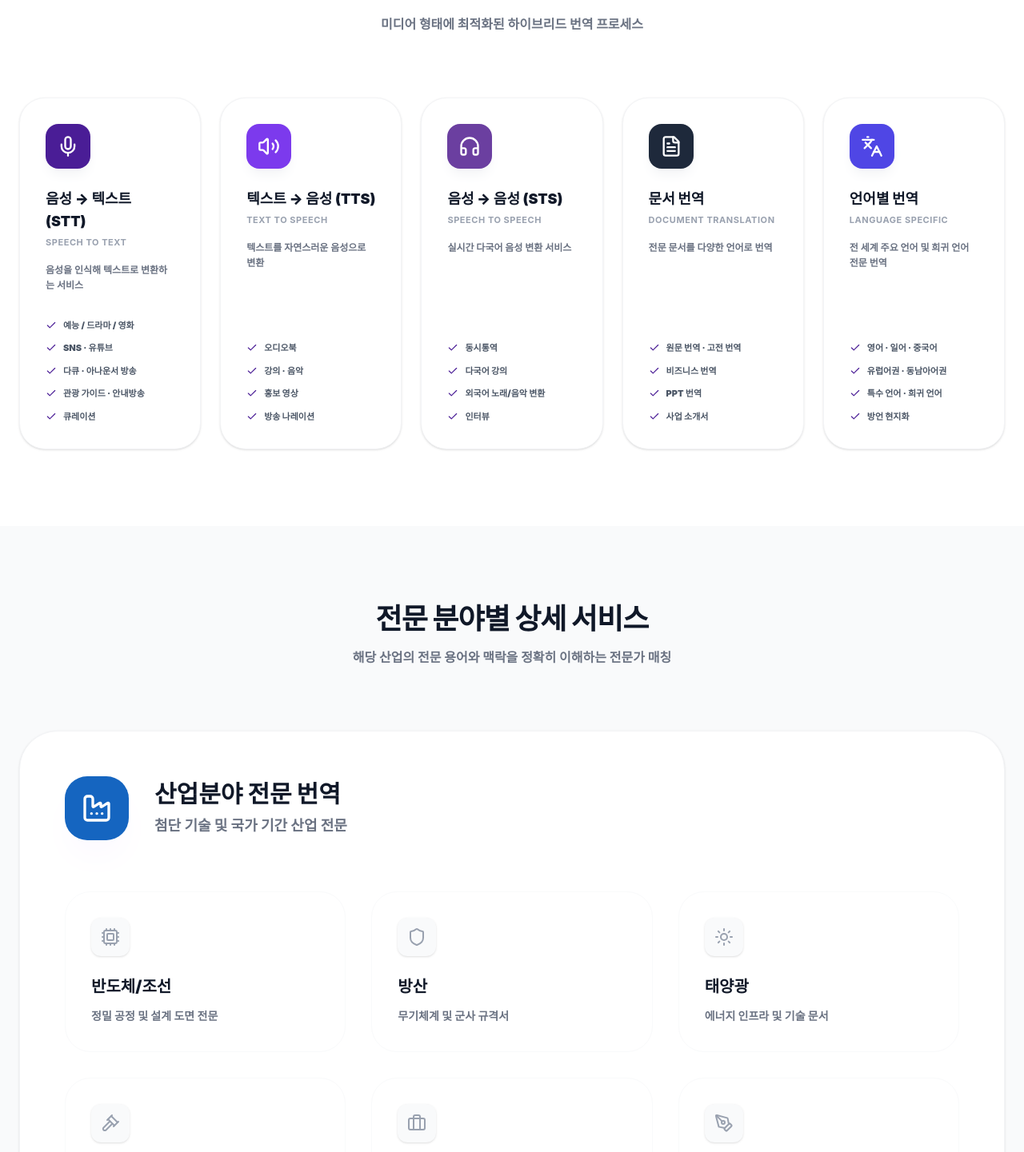
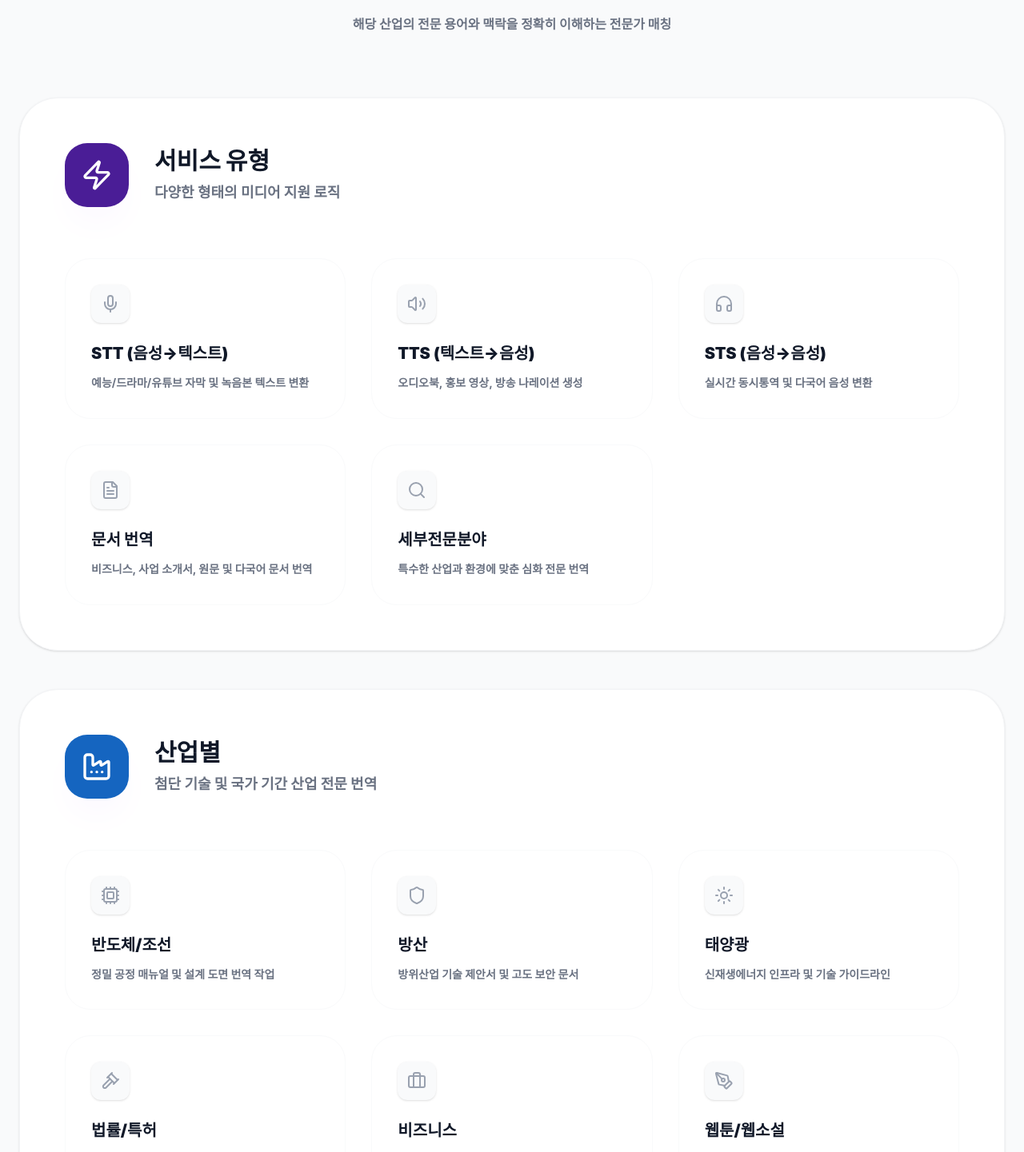
Before and after one commit to hu-tec/translation-hub, a React (Vite) app: page /translation-hub/fields in a window 1280 px wide. Shown: the part 826-2267 px from the top of the page at 80% size. Built offline with nearby package versions, Linux system fonts and the light colour scheme.

Commit message:
Update FieldsOverviewPage.tsx

```diff
--- a/src/app/components/FieldsOverviewPage.tsx
+++ b/src/app/components/FieldsOverviewPage.tsx
@@ -5,98 +5,65 @@ import {
   ChefHat, Home, GraduationCap, Sparkles,
   Globe, Tv, FileSearch, Newspaper, Mic, Stethoscope,
   ArrowRight, Volume2, Headphones, FileText, Search, Check,
-  HardHat, Building2, Hammer
+  HardHat, Building2, Hammer, Zap, BookOpen, Dumbbell
 } from "lucide-react";
 import { Link } from "react-router";
 
-const translationTypes = [
+const categories = [
   {
     id: "stt",
-    title: "음성 → 텍스트 (STT)",
-    subtitle: "Speech to Text",
-    description: "음성을 인식해 텍스트로 변환하는 서비스",
+    title: "서비스 유형",
+    subtitle: "다양한 형태의 미디어 지원 로직",
+    icon: Zap,
     color: "#4A1D96",
-    icon: Mic,
-    features: ["예능 / 드라마 / 영화", "SNS · 유튜브", "다큐 · 아나운서 방송", "관광 가이드 · 안내방송", "큐레이션"]
+    items: [
+      { name: "STT (음성→텍스트)", icon: Mic, desc: "예능/드라마/유튜브 자막 및 녹음본 텍스트 변환" },
+      { name: "TTS (텍스트→음성)", icon: Volume2, desc: "오디오북, 홍보 영상, 방송 나레이션 생성" },
+      { name: "STS (음성→음성)", icon: Headphones, desc: "실시간 동시통역 및 다국어 음성 변환" },
+      { name: "문서 번역", icon: FileText, desc: "비즈니스, 사업 소개서, 원문 및 다국어 문서 번역" },
+      { name: "세부전문분야", icon: Search, desc: "특수한 산업과 환경에 맞춘 심화 전문 번역" },
+    ],
   },
   {
-    id: "tts",
-    title: "텍스트 → 음성 (TTS)",
-    subtitle: "Text to Speech",
-    description: "텍스트를 자연스러운 음성으로 변환",
-    color: "#7C3AED",
-    icon: Volume2,
-    features: ["오디오북", "강의 · 음악", "홍보 영상", "방송 나레이션"]
-  },
-  {
-    id: "sts",
-    title: "음성 → 음성 (STS)",
-    subtitle: "Speech to Speech",
-    description: "실시간 다국어 음성 변환 서비스",
-    color: "#6B3FA0",
-    icon: Headphones,
-    features: ["동시통역", "다국어 강의", "외국어 노래/음악 변환", "인터뷰"]
-  },
-  {
-    id: "doc",
-    title: "문서 번역",
-    subtitle: "Document Translation",
-    description: "전문 문서를 다양한 언어로 번역",
-    color: "#1E293B",
-    icon: FileText,
-    features: ["원문 번역 · 고전 번역", "비즈니스 번역", "PPT 번역", "사업 소개서"]
-  },
-  {
-    id: "language",
-    title: "언어별 번역",
-    subtitle: "Language Specific",
-    description: "전 세계 주요 언어 및 희귀 언어 전문 번역",
-    color: "#4F46E5",
-    icon: Languages,
-    features: ["영어 · 일어 · 중국어", "유럽어권 · 동남아어권", "특수 언어 · 희귀 언어", "방언 현지화"]
-  }
-];
-
-const categories = [
-  {
     id: "industry",
-    title: "산업분야 전문 번역",
-    subtitle: "첨단 기술 및 국가 기간 산업 전문",
+    title: "산업별",
+    subtitle: "첨단 기술 및 국가 기간 산업 전문 번역",
     icon: Factory,
     color: "#1565C0",
     items: [
-      { name: "반도체/조선", icon: Cpu, desc: "정밀 공정 및 설계 도면 전문" },
-      { name: "방산", icon: Shield, desc: "무기체계 및 군사 규격서" },
-      { name: "태양광", icon: Sun, desc: "에너지 인프라 및 기술 문서" },
-      { name: "법률/특허", icon: Gavel, desc: "소송 서류 및 특허 명세서" },
-      { name: "비즈니스/문서", icon: Briefcase, desc: "IR 및 사업 계획서 현지화" },
-      { name: "웹툰/웹소설", icon: PenTool, desc: "창의적 콘텐츠 현지화" },
-    ],
-  },
-  {
-    id: "construction",
-    title: "건설분야 전문 번역",
-    subtitle: "대형 플랜트 및 인프라 건설 기술 전문",
-    icon: HardHat,
-    color: "#F57C00",
-    items: [
-      { name: "건축/토목", icon: Building2, desc: "설계도면 및 시공계획서" },
-      { name: "에너지/플랜트", icon: Factory, desc: "플랜트 설계 및 운영 매뉴얼" },
-      { name: "중기계/설비", icon: Hammer, desc: "중장비 사양서 및 유지보수" },
-      { name: "SOC/인프라", icon: Globe, desc: "국가 기반 시설 프로젝트" },
+      { name: "반도체/조선", icon: Cpu, desc: "정밀 공정 매뉴얼 및 설계 도면 번역 작업" },
+      { name: "방산", icon: Shield, desc: "방위산업 기술 제안서 및 고도 보안 문서" },
+      { name: "태양광", icon: Sun, desc: "신재생에너지 인프라 및 기술 가이드라인" },
+      { name: "법률/특허", icon: Gavel, desc: "국제 소송 판결문 및 특허 출원 명세서" },
+      { name: "비즈니스", icon: Briefcase, desc: "글로벌 IR 자료 및 사업 계획서 현지화" },
+      { name: "웹툰/웹소설", icon: PenTool, desc: "K-콘텐츠 글로벌 수출을 위한 창의적 현지화" },
     ],
   },
   {
     id: "life",
-    title: "생활분야 전문 번역",
-    subtitle: "일상 및 라이프스타일 콘텐츠",
+    title: "생활영역",
+    subtitle: "일상 및 라이프스타일 현지화 서비스",
     icon: Utensils,
     color: "#E91E63",
     items: [
-      { name: "요리/라이프", icon: ChefHat, desc: "글로벌 레시피 및 생활 가이드" },
-      { name: "재무/부동산", icon: Home, desc: "자산 관리 및 해외 계약서" },
-      { name: "입시/교육", icon: GraduationCap, desc: "유학 서류 및 교육 콘텐츠" },
-      { name: "사주/운세", icon: Sparkles, desc: "동서양 운세 콘텐츠 번역" },
+      { name: "요리/라이프", icon: ChefHat, desc: "다양한 글로벌 레시피 및 라이프스타일 가이드" },
+      { name: "재무/부동산", icon: Home, desc: "해외 투자 자료 및 자산/부동산 계약서" },
+      { name: "입시/교육", icon: GraduationCap, desc: "해외 유학 서류 및 전문 교육용 콘텐츠" },
+      { name: "사주/운세", icon: Sparkles, desc: "동서양 운세, 사주 등 문화적 맥락의 번역" },
+    ],
+  },
+  {
+    id: "specialized",
+    title: "전문영역",
+    subtitle: "고도의 학술 지식과 깊이가 요구되는 분야",
+    icon: Layers,
+    color: "#6B3FA0",
+    items: [
+      { name: "AI 고전 번역", icon: BookOpen, desc: "역사적 문헌 및 한문 텍스트의 현대어 복원" },
+      { name: "피지컬", icon: Dumbbell, desc: "스포츠 과학, 운동 생리학 등 신체 활동 전문 번역" },
+      { name: "학술/논문", icon: FileSearch, desc: "국제 학술지 투고 논문 및 대학 전문 교재" },
+      { name: "기사/뉴스", icon: Newspaper, desc: "글로벌 시사 뉴스 및 보도자료 신속 번역" },
+      { name: "의료/건강", icon: Stethoscope, desc: "의학 논문 및 의료 기기 등의 생명/건강 문서" },
     ],
   },
 ];
@@ -139,48 +106,6 @@ export function FieldsOverviewPage() {
         </div>
       </section>
 
-      {/* Type-based Classification */}
-      <section className="py-24 bg-white relative overflow-hidden">
-        <div className="max-w-7xl mx-auto px-6 relative z-10">
-          <div className="text-center mb-20">
-            <h2 className="text-3xl md:text-4xl font-black text-gray-900 mb-4 tracking-tight">서비스 유형별 구분</h2>
-            <p className="text-gray-500 font-bold">미디어 형태에 최적화된 하이브리드 번역 프로세스</p>
-          </div>
-
-          <div className="grid grid-cols-1 md:grid-cols-3 lg:grid-cols-5 gap-6">
-            {translationTypes.map((type, i) => (
-              <motion.div
-                key={type.id}
-                initial={{ opacity: 0, y: 20 }}
-                whileInView={{ opacity: 1, y: 0 }}
-                viewport={{ once: true }}
-                transition={{ delay: i * 0.1 }}
-                className="bg-white rounded-[32px] p-8 border border-gray-100 shadow-sm hover:shadow-xl hover:border-purple-100 transition-all flex flex-col group"
-              >
-                <div
-                  className="w-14 h-14 rounded-2xl flex items-center justify-center mb-6 shadow-lg shadow-gray-100 group-hover:scale-110 transition-transform"
-                  style={{ backgroundColor: type.color }}
-                >
-                  <type.icon className="w-7 h-7 text-white" />
-                </div>
-                <h3 className="text-lg font-black text-gray-900 mb-1">{type.title}</h3>
-                <p className="text-[11px] font-bold text-gray-400 uppercase tracking-wider mb-4">{type.subtitle}</p>
-                <p className="text-xs text-gray-500 leading-relaxed mb-8 font-bold">{type.description}</p>
-
-                <div className="mt-auto space-y-3">
-                  {type.features.map((feature, idx) => (
-                    <div key={idx} className="flex items-center gap-2">
-                      <Check className="w-3.5 h-3.5 text-[#4A1D96] shrink-0" />
-                      <span className="text-[11px] font-black text-gray-600">{feature}</span>
-                    </div>
-                  ))}
-                </div>
-              </motion.div>
-            ))}
-          </div>
-        </div>
-      </section>
-
       {/* Industry Grid */}
       <section className="py-24">
         <div className="max-w-7xl mx-auto px-6">
@@ -193,6 +118,7 @@ export function FieldsOverviewPage() {
             {categories.map((cat, i) => (
               <motion.div
                 key={cat.id}
+                id={cat.id}
                 initial={{ opacity: 0, y: 30 }}
                 whileInView={{ opacity: 1, y: 0 }}
                 viewport={{ once: true }}
```
